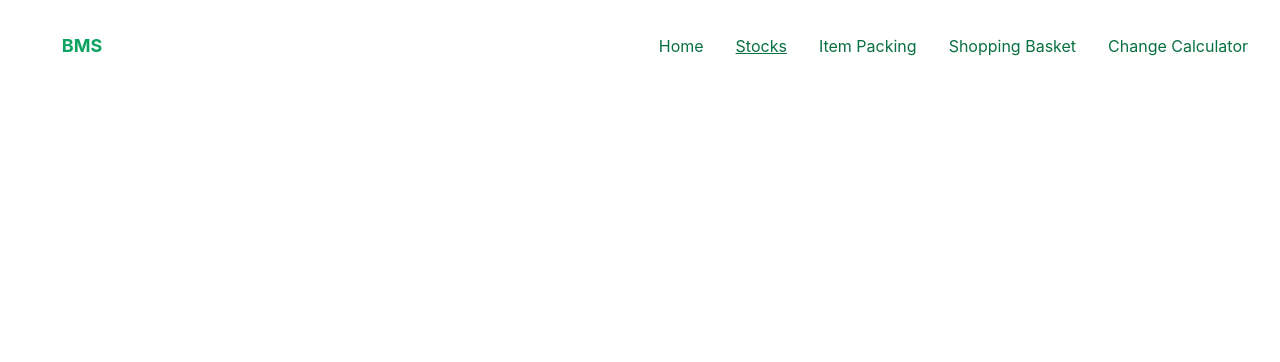
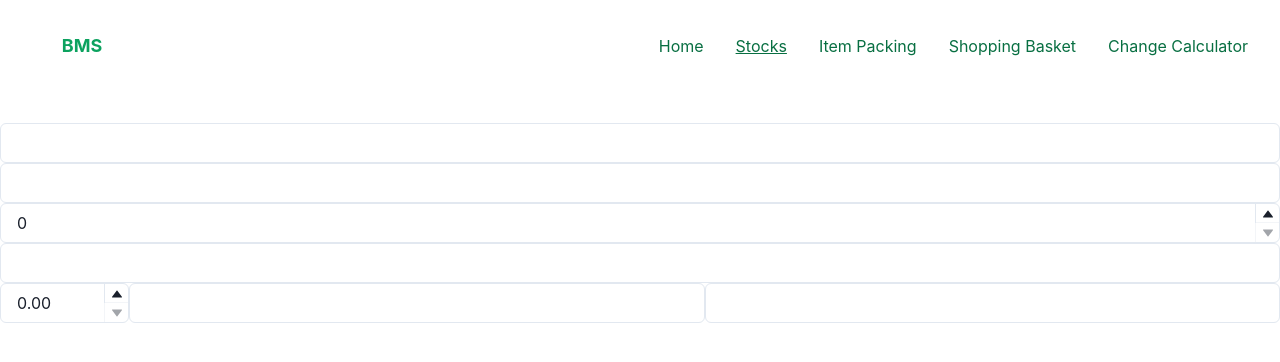
Before and after one commit to Harmos274/SCRUMGroupProjectBM, a React (Create React App) app: page /stock in a window 1280 px wide. Shown: the top 362 px of the page. Built offline with nearby package versions, Linux system fonts and the light colour scheme.

Commit message:
[ADD] SizeInputField to stock page

```diff
--- a/src/pages/StockPage.js
+++ b/src/pages/StockPage.js
@@ -1,3 +1,40 @@
+import { Input, Flex } from '@chakra-ui/react'
+import SizeInputField from '../components/SizeInputField'
+import {
+    NumberInput,
+    NumberInputField,
+    NumberInputStepper,
+    NumberIncrementStepper,
+    NumberDecrementStepper,
+} from '@chakra-ui/react'
+
 export default function StockPage() {
-    return <div/>
+    return (
+        <div>
+            <Flex direction='column'>
+                {/*Name*/}
+                <Input/>
+                {/*Type*/}
+                <Input/>
+                {/*Quantity*/}
+                <NumberInput defaultValue={0} min={0}>
+                    <NumberInputField />
+                    <NumberInputStepper>
+                        <NumberIncrementStepper />
+                        <NumberDecrementStepper />
+                    </NumberInputStepper>
+                </NumberInput>
+                {/*Expiration Date*/}
+                <Input/>
+                <Flex>
+                    {/*Height*/}
+                    <SizeInputField defaultValue={0} min={0} precision={2} step={0.5}/>
+                    {/*Width*/}
+                    <Input/>
+                    {/*Length*/}
+                    <Input/>
+                </Flex>
+            </Flex>
+        </div>
+    )
 }
```
